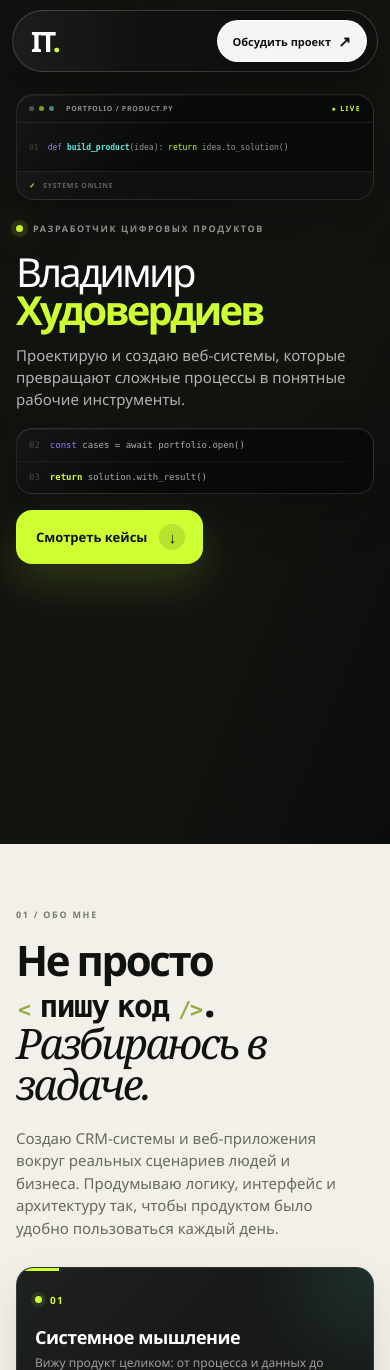
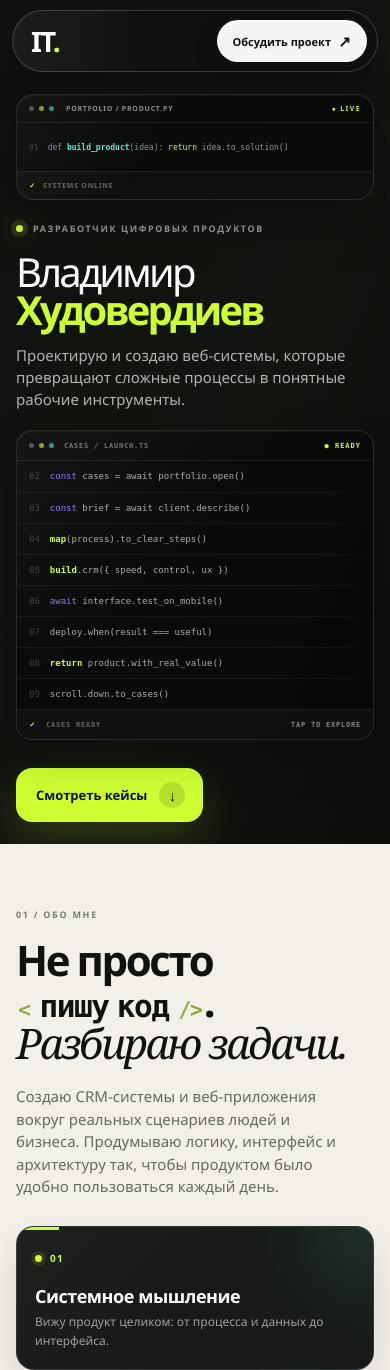
Before and after one commit to vhudoverdiev/khudoverdiev, a Flask app: template templates/it.html in a window 390 px wide. Shown: the top 1370 px of the page. Run offline with Flask 3, Linux system fonts and the light colour scheme; the template is opened without the code that fills it, so the values that code supplies are empty.

Commit message:
Auto update 2026-08-12 14:04

```diff
--- a/static/css/it.css
+++ b/static/css/it.css
@@ -842,6 +842,10 @@ footer {
     font-weight: 400;
 }
 
+.about-mobile-copy {
+    display: none;
+}
+
 .about-code-highlight {
     --code-accent: rgba(111, 146, 0, 0.9);
     position: relative;
@@ -2586,14 +2590,15 @@ footer p:last-child {
     }
 
     .hero-grid {
-        min-height: auto;
+        min-height: 100svh;
         width: calc(100% - 32px);
         grid-template-columns: minmax(0, 1fr);
+        grid-template-rows: auto auto auto auto minmax(112px, 1fr) auto;
         align-content: start;
         align-items: center;
         column-gap: 10px;
         row-gap: 0;
-        padding: 94px 0 36px;
+        padding: 94px 0 calc(22px + env(safe-area-inset-bottom));
     }
 
     .hero-copy {
@@ -2665,8 +2670,14 @@ footer p:last-child {
         grid-column: 1 / -1;
         grid-row: 5;
         width: 100%;
-        margin-top: 18px;
+        height: calc(100% - 26px);
+        min-height: 126px;
+        align-self: start;
+        margin-top: 20px;
+        margin-bottom: 0;
         display: grid;
+        grid-template-rows: 30px repeat(8, minmax(29px, 1fr)) 30px;
+        align-content: stretch;
         gap: 0;
         overflow: hidden;
         border: 1px solid rgba(255, 255, 255, 0.12);
@@ -2677,10 +2688,52 @@ footer p:last-child {
         box-shadow: 0 18px 46px rgba(0, 0, 0, 0.18), inset 0 1px rgba(255, 255, 255, 0.05);
         color: rgba(255, 255, 255, 0.66);
         font-family: "Cascadia Code", "SFMono-Regular", Consolas, monospace;
+        animation: console-in 800ms var(--ease-out) 120ms both;
+    }
+
+    .mobile-console-bar,
+    .mobile-console-status {
+        display: flex;
+        align-items: center;
+        gap: 10px;
+        min-height: 30px;
+        padding: 0 12px;
+        font-size: 7px;
+        font-weight: 700;
+        letter-spacing: 0.78px;
+        text-transform: uppercase;
+    }
+
+    .mobile-console-bar {
+        border-bottom: 1px solid rgba(255, 255, 255, 0.08);
+        color: rgba(255, 255, 255, 0.42);
+    }
+
+    .mobile-console-bar > b {
+        margin-left: auto;
+        color: var(--lime);
+        font-size: 7px;
+        letter-spacing: 1px;
+    }
+
+    .mobile-console-status {
+        border-top: 1px solid rgba(255, 255, 255, 0.06);
+        background: rgba(255, 255, 255, 0.026);
+        color: rgba(255, 255, 255, 0.36);
+    }
+
+    .mobile-console-status > span {
+        color: var(--lime);
+    }
+
+    .mobile-console-status > b {
+        margin-left: auto;
+        color: rgba(255, 255, 255, 0.5);
+        font-weight: 700;
     }
 
     .mobile-code-line {
-        min-height: 32px;
+        min-height: 29px;
         display: flex;
         align-items: center;
         gap: 10px;
@@ -2693,7 +2746,7 @@ footer p:last-child {
         -webkit-mask-image: linear-gradient(90deg, #000 88%, transparent);
     }
 
-    .mobile-code-line:first-child {
+    .mobile-console-bar + .mobile-code-line {
         border-top: 0;
     }
 
@@ -2715,7 +2768,7 @@ footer p:last-child {
     .hero-actions {
         grid-column: 1 / -1;
         grid-row: 6;
-        margin-top: 16px;
+        margin-top: 22px;
     }
 
     .button {
@@ -2792,7 +2845,22 @@ footer p:last-child {
         letter-spacing: -0.058em;
     }
 
+    .about-mobile-line,
+    .about h2 em {
+        display: block;
+    }
+
+    .about-desktop-copy {
+        display: none;
+    }
+
+    .about-mobile-copy {
+        display: inline;
+    }
+
     .about-code-highlight {
+        display: inline-flex;
+        width: max-content;
         font-size: 0.74em;
         letter-spacing: -0.045em;
     }
--- a/templates/it.html
+++ b/templates/it.html
@@ -7,7 +7,7 @@
     <meta name="description" content="Разработка CRM-систем и веб-продуктов под реальные бизнес-процессы. Избранные кейсы Владимира Худовердиева.">
     <meta name="theme-color" content="#f4f0e8">
     <link rel="icon" type="image/svg+xml" href="{{ url_for('static', filename='portfolio/vh-favicon.svg') }}?v=7">
-    <link rel="stylesheet" href="{{ url_for('static', filename='css/it.css') }}?v=78">
+    <link rel="stylesheet" href="{{ url_for('static', filename='css/it.css') }}?v=80">
 </head>
 <body>
     <a class="skip-link" href="#about">Перейти к содержанию</a>
@@ -42,8 +42,20 @@
                     <h1 id="hero-title">Владимир<br><strong>Худовердиев</strong></h1>
                     <p class="lead">Проектирую и создаю веб-системы, которые превращают сложные процессы в понятные рабочие инструменты.</p>
                     <div class="mobile-action-console" aria-hidden="true">
+                        <div class="mobile-console-bar">
+                            <span class="console-dots"><i></i><i></i><i></i></span>
+                            <span>cases / launch.ts</span>
+                            <b>● READY</b>
+                        </div>
                         <div class="mobile-code-line"><span>02</span><code><em>const</em> cases = await portfolio.open()</code></div>
-                        <div class="mobile-code-line"><span>03</span><code><strong>return</strong> solution.with_result()</code></div>
+                        <div class="mobile-code-line"><span>03</span><code><em>const</em> brief = await client.describe()</code></div>
+                        <div class="mobile-code-line"><span>04</span><code><strong>map</strong>(process).to_clear_steps()</code></div>
+                        <div class="mobile-code-line"><span>05</span><code><strong>build</strong>.crm({ speed, control, ux })</code></div>
+                        <div class="mobile-code-line"><span>06</span><code><em>await</em> interface.test_on_mobile()</code></div>
+                        <div class="mobile-code-line"><span>07</span><code>deploy.when(result === useful)</code></div>
+                        <div class="mobile-code-line"><span>08</span><code><strong>return</strong> product.with_real_value()</code></div>
+                        <div class="mobile-code-line"><span>09</span><code>scroll.down.to_cases()</code></div>
+                        <div class="mobile-console-status"><span class="ui-icon ui-icon-symbol ui-icon-check" aria-hidden="true">✓</span> cases ready <b>tap to explore</b></div>
                     </div>
                     <div class="hero-actions">
                         <a class="button button-dark" href="#projects">Смотреть кейсы <span class="ui-icon ui-icon-symbol ui-icon-arrow-down" aria-hidden="true">↓</span></a>
@@ -61,7 +73,7 @@
         <section class="about" id="about">
             <p class="section-index">01 / ОБО МНЕ</p>
             <div class="about-copy">
-                <h2>Не просто <span class="about-code-highlight"><span>пишу</span><span>код</span></span>.<br><em>Разбираюсь в задаче.</em></h2>
+                <h2><span class="about-mobile-line">Не просто</span> <span class="about-code-highlight"><span>пишу</span><span>код</span></span>.<br><em><span class="about-desktop-copy">Разбираюсь в задаче.</span><span class="about-mobile-copy">Разбираю задачи.</span></em></h2>
                 <p>Создаю CRM-системы и веб-приложения вокруг реальных сценариев людей и бизнеса. Продумываю логику, интерфейс и архитектуру так, чтобы продуктом было удобно пользоваться каждый день.</p>
             </div>
             <div class="principles" aria-label="Принципы работы">
--- a/templates/photo.html
+++ b/templates/photo.html
@@ -10,7 +10,7 @@
     <link rel="shortcut icon" href="{{ url_for('static', filename='photo/ph-favicon.ico') }}?v=1">
     <link rel="icon" type="image/svg+xml" href="{{ url_for('static', filename='photo/ph-favicon.svg') }}?v=5">
     <link rel="icon" type="image/png" href="{{ url_for('static', filename='photo/ph-favicon.png') }}?v=2">
-    <link rel="stylesheet" href="{{ url_for('static', filename='css/photo.css') }}?v=25">
+    <link rel="stylesheet" href="{{ url_for('static', filename='css/photo.css') }}?v=31">
 </head>
 <body>
     <a class="ph-skip" href="#portfolio">Перейти к портфолио</a>
@@ -108,7 +108,6 @@
                 <p class="ph-section-index">03 / Направления</p>
                 <div>
                     <h2>Съемка под<br><em>вашу историю</em></h2>
-                    <p class="ph-services-lead">Выберите формат под задачу: камерная прогулка, студия, свадьба, подарок или съемка с готовым образом. Детали, локацию и настроение спокойно собираем перед датой.</p>
                 </div>
             </header>
             <div class="ph-service-list">
@@ -192,7 +191,6 @@
                 <p class="ph-section-index">04 / Видеосъемка</p>
                 <div>
                     <h2>Видео<br><em>с живым дыханием</em></h2>
-                    <p>Сохраняю движение, голос, атмосферу и важные паузы так, чтобы ролик ощущался личным, чистым и собранным. Без лишней суеты: заранее обсуждаем ритм, ключевые моменты и нужный формат отдачи.</p>
                 </div>
             </div>
 
--- a/templates/photo_portfolio.html
+++ b/templates/photo_portfolio.html
@@ -10,7 +10,7 @@
     <link rel="shortcut icon" href="{{ url_for('static', filename='photo/ph-favicon.ico') }}?v=1">
     <link rel="icon" type="image/svg+xml" href="{{ url_for('static', filename='photo/ph-favicon.svg') }}?v=5">
     <link rel="icon" type="image/png" href="{{ url_for('static', filename='photo/ph-favicon.png') }}?v=2">
-    <link rel="stylesheet" href="{{ url_for('static', filename='css/photo.css') }}?v=25">
+    <link rel="stylesheet" href="{{ url_for('static', filename='css/photo.css') }}?v=31">
 </head>
 <body>
     <a class="ph-skip" href="#portfolio-grid">Перейти к фотографиям</a>
```
Also changed, not shown: other parts of static/css/it.css (+34 -1 lines), static/css/photo.css (+27 -41 lines), tests/test_app.py (+39 -7 lines).
